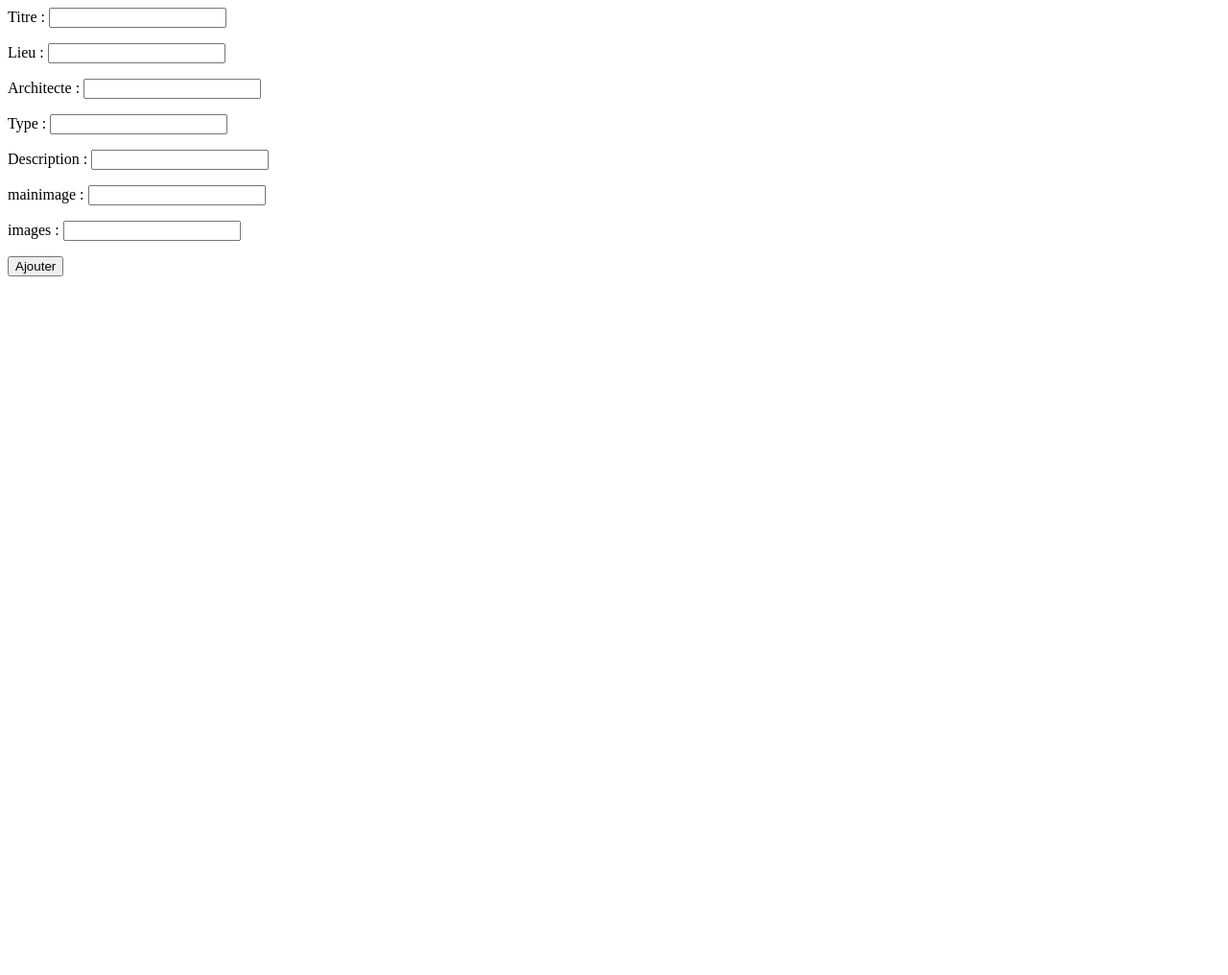
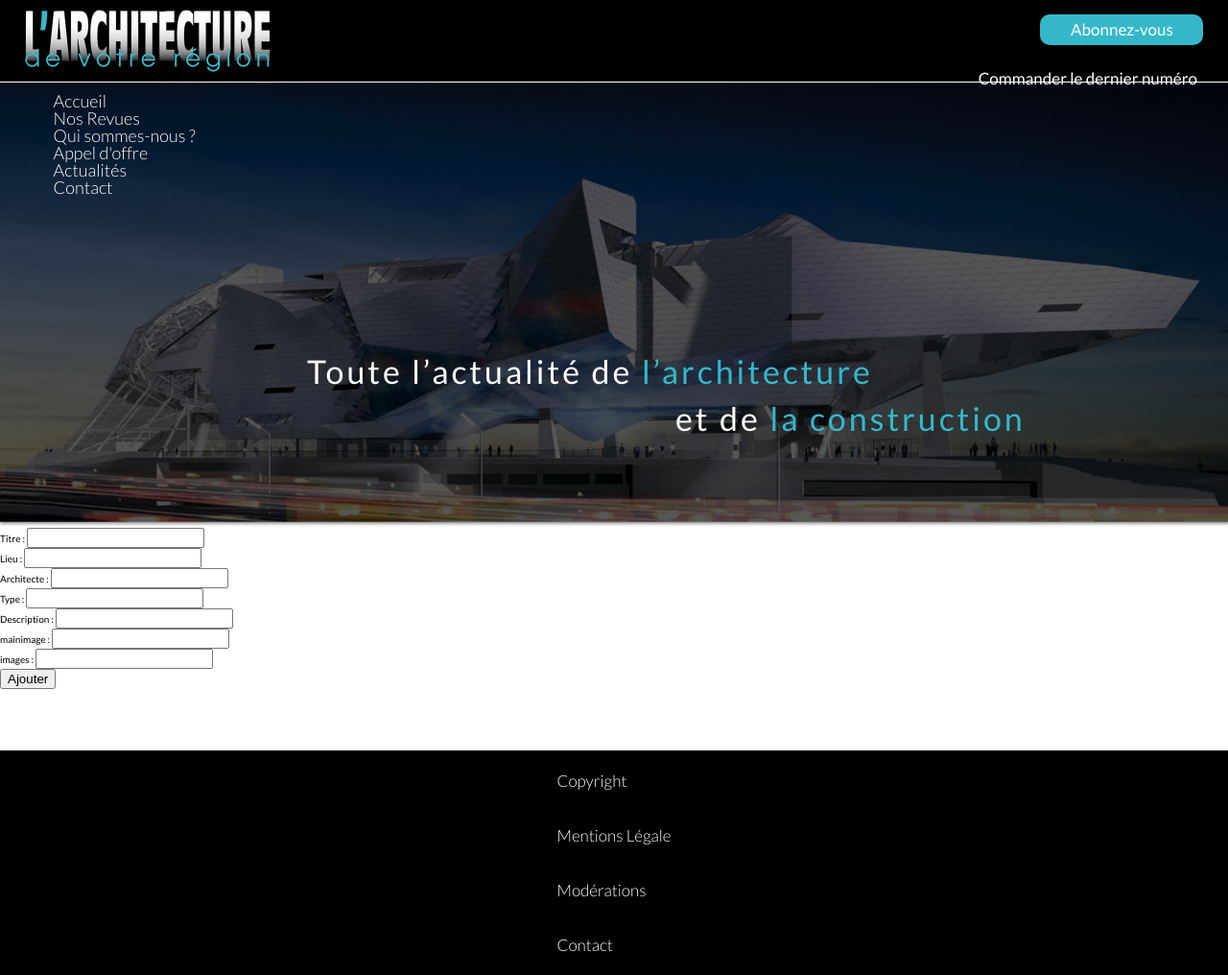
Before and after one commit to samchery/larchitecture, a PHP site: template view/admin/formactu.html.twig in a window 1280 px wide. Shown: the whole page at 96% size. Before the commit the page ends 288 px from the top, so only its background shows below. Run offline with PHP 8.4, Linux system fonts and the light colour scheme; the template is opened without the code that fills it, so the values that code supplies are empty; some libraries are stand-ins or nearby versions.

Commit message:
template admin

```diff
--- a/index.php
+++ b/index.php
@@ -1,4 +1,5 @@
 <?php
+session_start();
 
 ini_set('display_errors', 1);
 
--- a/view/admin/actus.html.twig
+++ b/view/admin/actus.html.twig
@@ -1,4 +1,4 @@
-{% extends "base.html.twig" %}
+{% extends "adminbase.html.twig" %}
 
 {% block body %}
     <h1>GESTION DES ACTUS LALALALALLALALALALA</h1>
--- a/view/admin/form.html.twig
+++ b/view/admin/form.html.twig
@@ -1,4 +1,5 @@
-{% extends "base.html.twig" %}
+{% extends "adminbase.html.twig" %}
+
 
 {% block body %}
     {%  if list %}
--- a/view/admin/formactu.html.twig
+++ b/view/admin/formactu.html.twig
@@ -1,3 +1,5 @@
+{% extends "adminbase.html.twig" %}
+
 {% block body %}
     {%  if list %}
         <form method="post" action="#">
--- a/view/admin/formpartenaires.html.twig
+++ b/view/admin/formpartenaires.html.twig
@@ -1,3 +1,5 @@
+{% extends "adminbase.html.twig" %}
+
 {% block body %}
     {%  if list %}
         <form method="post" action="#">
--- a/view/admin/list.html.twig
+++ b/view/admin/list.html.twig
@@ -1,4 +1,5 @@
-{% extends "base.html.twig" %}
+{% extends "adminbase.html.twig" %}
+
 
 {% block body %}
     <table>
--- a/view/admin/partenaires.html.twig
+++ b/view/admin/partenaires.html.twig
@@ -1,4 +1,5 @@
-{% extends "base.html.twig" %}
+{% extends "adminbase.html.twig" %}
+
 
 {% block body %}
     <h1>GESTION DES PARTENAIRES</h1>
--- /dev/null
+++ b/view/adminbase.html.twig
@@ -0,0 +1,52 @@
+<!doctype html>
+<html lang="en">
+<head>
+    <meta charset="UTF-8">
+    <meta name="viewport"  content="width=device-width, user-scalable=no, initial-scale=1.0, maximum-scale=1.0, minimum-scale=1.0">
+    <meta http-equiv="X-UA-Compatible" content="ie=edge">
+    <title>{% block title %}{% endblock %}</title>
+    <link rel="stylesheet" href="../asset/styles/css/screen.css">
+    <link href="https://fonts.googleapis.com/css?family=Lato:300,400,700|Merriweather:300,400" rel="stylesheet">
+</head>
+<body>
+<main>
+    <figure class="fig-bg-cover">
+        <img src="../asset/img-content/background-cover.jpg" class="bg-cover" alt="background-cover">
+    </figure>
+    <header>
+        <div class="nav-up clearfix">
+            <img src="../asset/img-layout/architecture-logo.png" alt="logo l'architecture">
+            <a href="#"><span>Abonnez-vous</span></a>
+            <a href="/commander"><span>Commander le dernier numéro</span></a>
+        </div>
+        <nav class="nav">
+            <ul>
+                <li><a href="/">Accueil</a></li>
+                <li><a href="#">Nos Revues</a></li>
+                <li><a href="#">Qui sommes-nous ?</a></li>
+                <li><a href="#">Appel d'offre</a></li>
+                <li><a href="/actus">Actualités</a></li>
+                <li><a href="#">Contact</a></li>
+            </ul>
+        </nav>
+        <div class="slogan">
+            <p>Toute l’actualité de <strong>l’architecture</strong><p>
+            <p>et de <strong>la construction</strong></p>
+        </div>
+    </header>
+
+{% block body %}{% endblock %}
+
+    <footer class="footer">
+        <ul>
+            <li><a href="#">Copyright</a></li>
+            <li><a href="#">Mentions Légale</a></li>
+            <li><a href="/admin">Modérations</a></li>
+            <li><a href="#">Contact</a></li>
+        </ul>
+    </footer>
+</main>
+</body>
+</html>
+</body>
+</html>
```
Also changed, not shown: view/admin/.htaccess (added), 1 other file.
